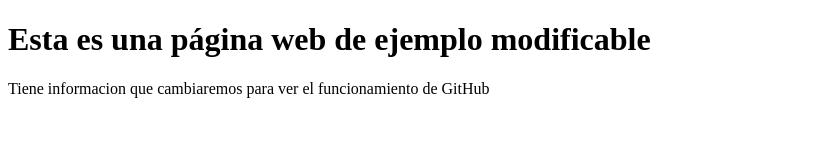
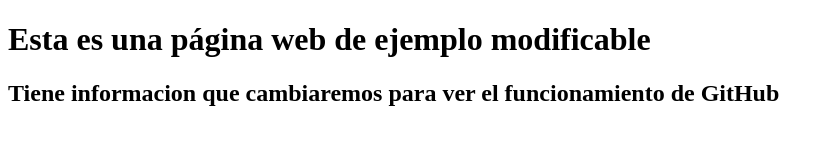
Before and after one commit to adangil997/ruby-backend, a plain HTML site: page index.html in a window 1280 px wide. Shown: the whole page, without its empty margins (0-834 px from the left). Drawn offline with Linux system fonts and the light colour scheme.

Commit message:
Update index.html

```diff
--- a/index.html
+++ b/index.html
@@ -6,6 +6,6 @@
 </head>
 <body>
 	<h1>Esta es una página web de ejemplo modificable</h1>
-	<p>Tiene informacion que cambiaremos para ver el funcionamiento de GitHub</p>
+	<h2>Tiene informacion que cambiaremos para ver el funcionamiento de GitHub</h2>
 </body>
 </html>
```
